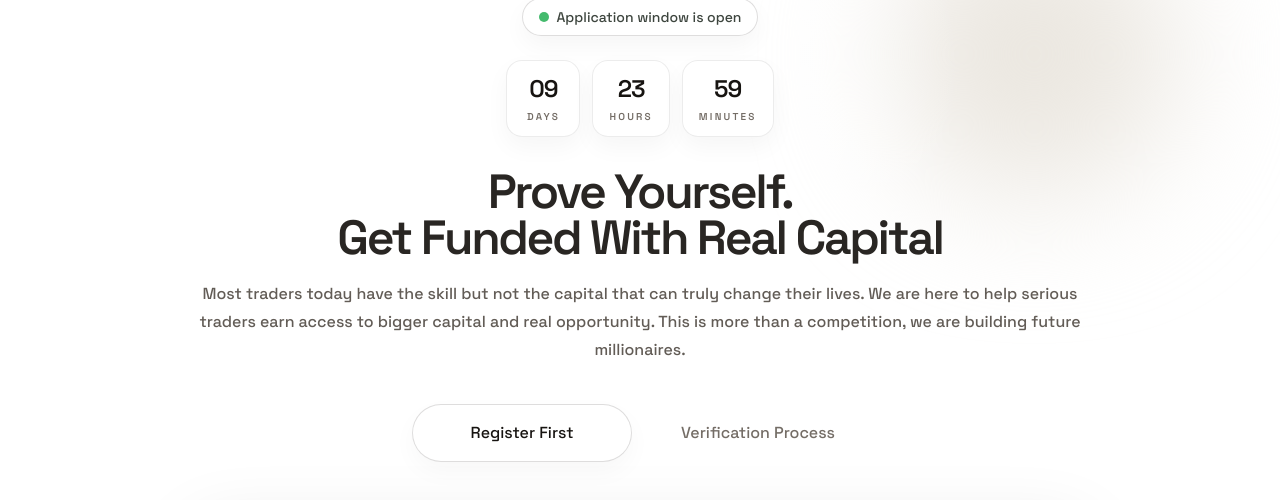
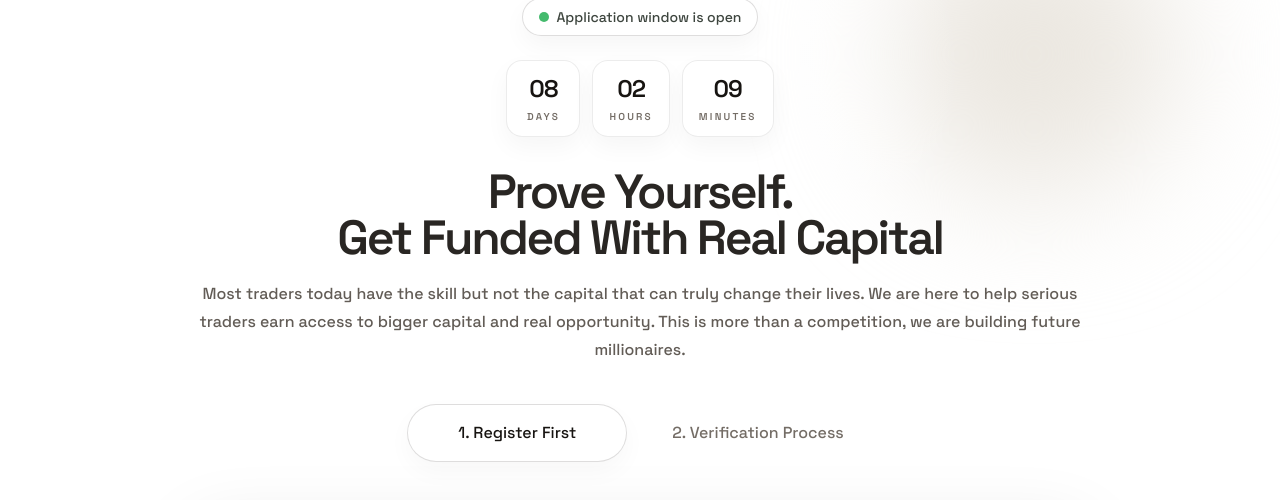
Before and after one commit to sadaqosman/Forex-Comp, a Next.js app: page / in a window 1280 px wide. Shown: the part 202-702 px from the top of the page. Built offline with nearby package versions, Linux system fonts and the light colour scheme; grey boxes are pictures that could not be loaded.

Commit message:
update countdown and hero steps

```diff
--- a/app/countdown.tsx
+++ b/app/countdown.tsx
@@ -1,6 +1,8 @@
 "use client";
 
 import { useEffect, useRef, useState } from "react";
+
+const targetDate = new Date("2026-04-13T23:59:59+03:00").getTime();
 
 function getTimeLeft(targetTime: number) {
   const difference = targetTime - Date.now();
@@ -21,13 +23,10 @@ function getTimeLeft(targetTime: number) {
 }
 
 export default function Countdown() {
-  const targetTimeRef = useRef<number | null>(null);
-  const [timeLeft, setTimeLeft] = useState({ days: "10", hours: "00", minutes: "00" });
+  const targetTimeRef = useRef<number | null>(targetDate);
+  const [timeLeft, setTimeLeft] = useState({ days: "08", hours: "00", minutes: "00" });
 
   useEffect(() => {
-    targetTimeRef.current = Date.now() + 10 * 24 * 60 * 60 * 1000;
-    setTimeLeft(getTimeLeft(targetTimeRef.current));
-
     const interval = window.setInterval(() => {
       if (targetTimeRef.current) {
         setTimeLeft(getTimeLeft(targetTimeRef.current));
--- a/app/page.tsx
+++ b/app/page.tsx
@@ -148,13 +148,13 @@ export default function Home() {
                 rel="noreferrer"
                 className="inline-flex min-w-[220px] items-center justify-center rounded-full border border-[var(--color-line-strong)] bg-white/84 px-7 py-4 text-base font-medium text-[var(--color-ink)] shadow-[0_10px_24px_rgba(24,21,18,0.03)] transition hover:bg-white hover:shadow-[0_14px_28px_rgba(24,21,18,0.06)]"
               >
-                Register First
+                1. Register First
               </a>
               <a
                 href="#verification"
                 className="inline-flex min-w-[220px] items-center justify-center rounded-full border border-transparent px-7 py-4 text-base font-medium text-[var(--color-muted)] transition hover:text-[var(--color-ink)]"
               >
-                Verification Process
+                2. Verification Process
               </a>
             </div>
 
```
